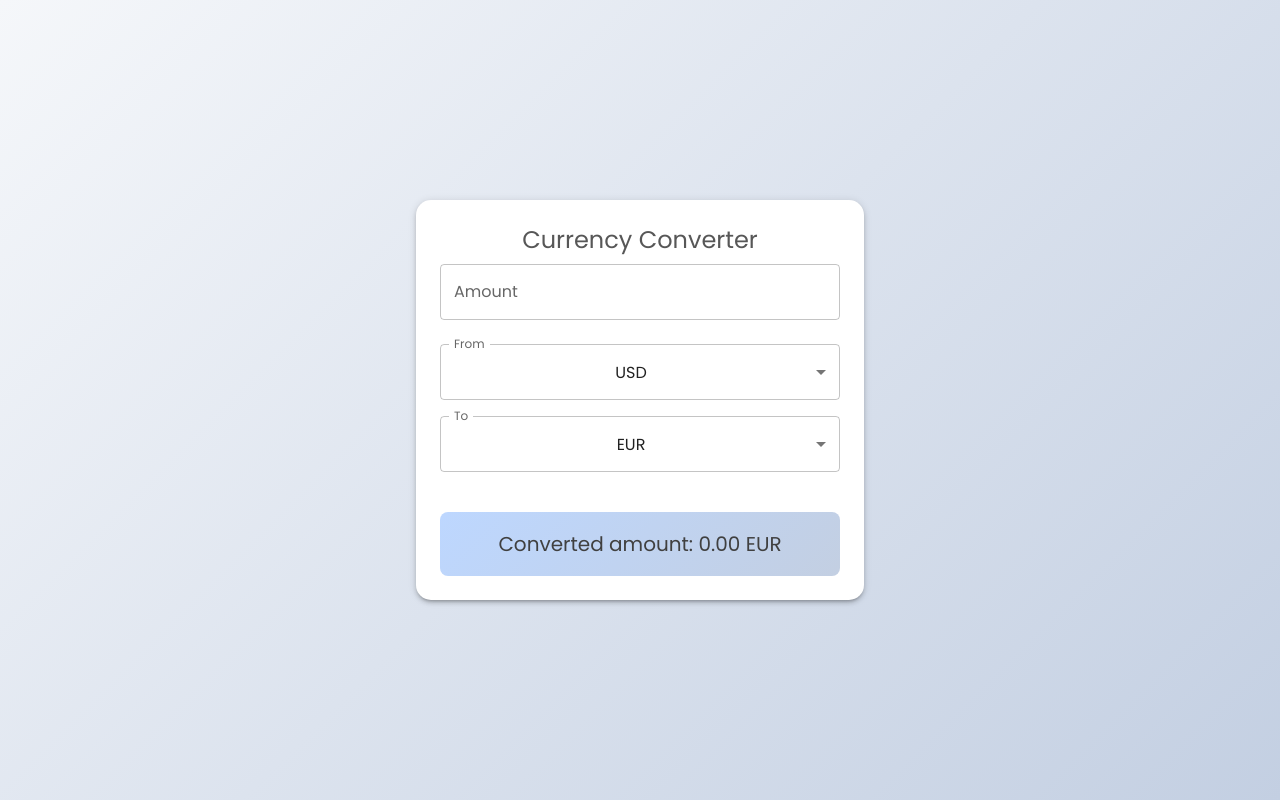
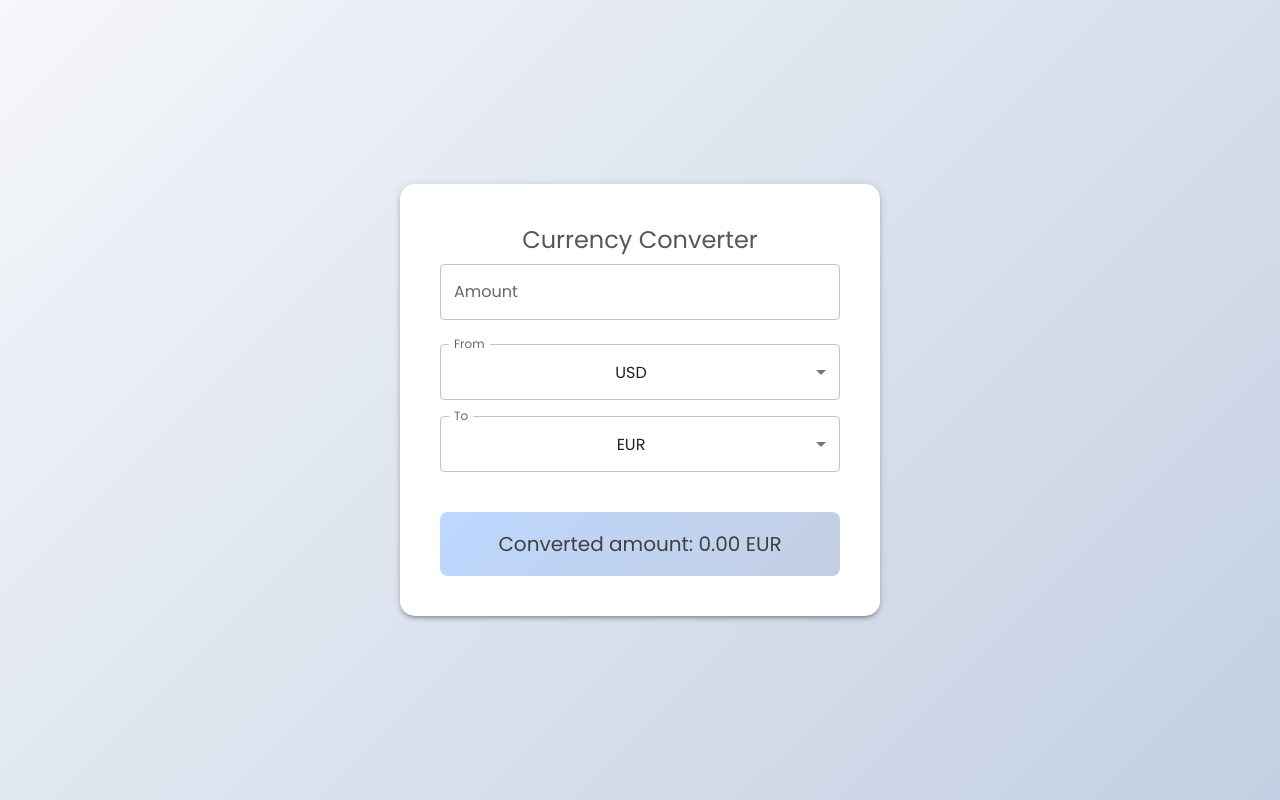
Before and after one commit to TatyanaZakiryanova/currency-converter, a React (Vite) app: page / in a window 1280 px wide. Built offline with nearby package versions, Linux system fonts and the light colour scheme.

Commit message:
update styles

```diff
--- a/src/App.tsx
+++ b/src/App.tsx
@@ -6,8 +6,7 @@ const App = () => {
     <Card
       sx={{
         maxWidth: 400,
-        width: 400,
-        padding: 3,
+        padding: 5,
         boxShadow: 3,
         borderRadius: '15px',
         textAlign: 'center',
--- a/src/CurrencyConverter.tsx
+++ b/src/CurrencyConverter.tsx
@@ -74,7 +74,6 @@ const CurrencyConverter = () => {
           p: 2,
           mt: 3,
           textAlign: 'center',
-          fontSize: '1.5rem',
           background: 'linear-gradient(135deg, #bdd7ff, #c3cfe2)',
           borderRadius: 2,
         }}
```
